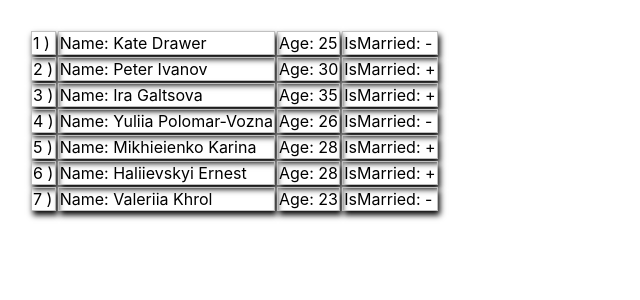
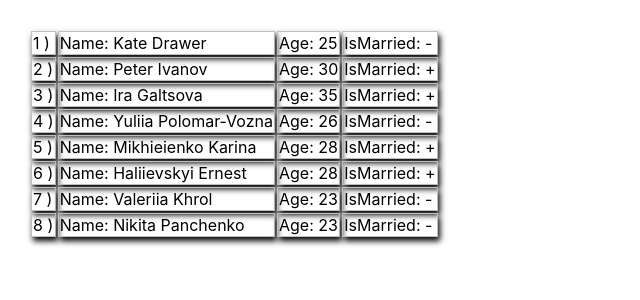
Before and after one commit to denis-denis718/student-Denis-Zaharchenko, a React (Create React App) app: page / in a window 1280 px wide. Shown: the top 300 px of the page, without its empty margins (0-640 px from the left). Built offline with nearby package versions, Linux system fonts and the light colour scheme.

Commit message:
Info about Panchenko

```diff
--- a/src/data/data.js
+++ b/src/data/data.js
@@ -40,5 +40,11 @@ export const Students = [
     name: 'Valeriia Khrol',
     age: 23,
     isMarried: false,
+  },
+  {
+    id: 7,
+    name: 'Nikita Panchenko',
+    age: 23,
+    isMarried: false,
   }
 ]
```
